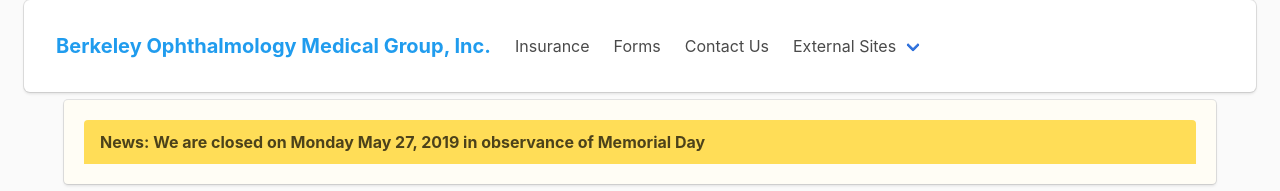
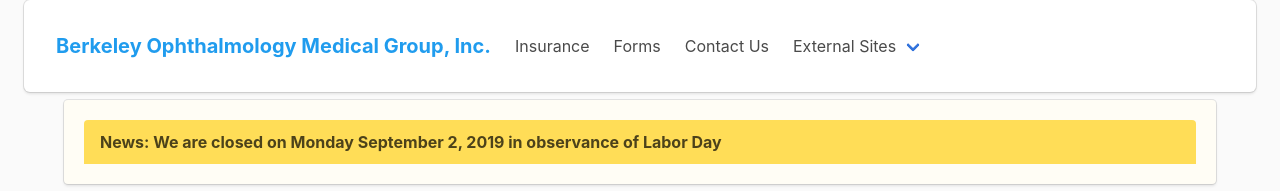
Before and after one commit to ellsworthd/ellsworthd.github.io, a plain HTML site: page index.html in a window 1280 px wide. Shown: the top 191 px of the page. Drawn offline with Linux system fonts and the light colour scheme.

Commit message:
Update index.html

```diff
--- a/index.html
+++ b/index.html
@@ -72,7 +72,7 @@
     <!--New/Updates-->
     <div class="container news">
       <article class="box message is-warning has-text-centered">
-        <div class="message-header">News: We are closed on Monday May 27, 2019 in observance of Memorial Day</div>
+        <div class="message-header">News: We are closed on Monday September 2, 2019 in observance of Labor Day</div>
       </article>
     </div>
 
```
